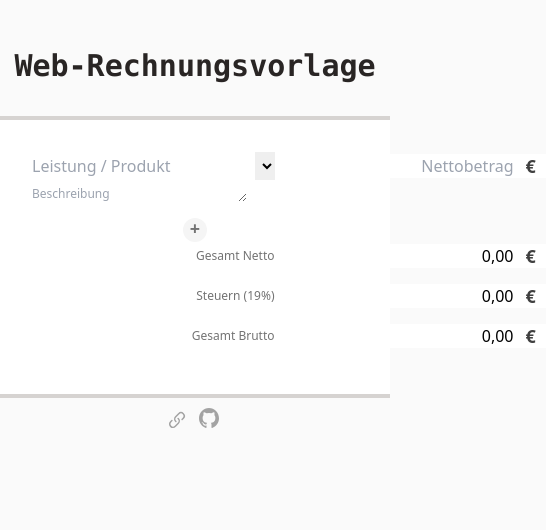
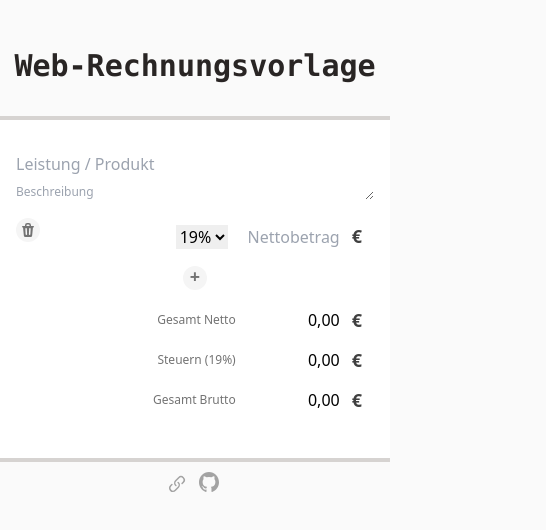
Before and after one commit to atomtigerzoo/MvueSt-Rechnung, a Vue app: page / in a window 390 px wide. Shown: the top 530 px of the page, 546 px wide, since content can reach past the window. Built offline with nearby package versions, Linux system fonts and the light colour scheme.

Commit message:
feat: updates responsive styling for all devices

```diff
--- a/src/App.vue
+++ b/src/App.vue
@@ -130,7 +130,7 @@ function removeEntryRow(id) {
 <template>
   <h1 class="mb-8 text-3xl text-center text-stone-800 font-mono font-semibold">Web-Rechnungsvorlage</h1>
 
-  <div class="p-8 bg-white border-4 border-stone-300 md:rounded-lg max-md:border-l-0 max-md:border-r-0">
+  <div class="py-8 px-4 bg-white border-4 border-stone-300 md:rounded-lg max-md:border-l-0 max-md:border-r-0 md:p-8">
     <!-- This is the container for the EntryRow ref wrapper -->
     <div ref="entryRowsRef" class="space-y-3">
       <EntryRow
@@ -143,7 +143,7 @@ function removeEntryRow(id) {
         ></EntryRow>
     </div>
 
-    <div class="mt-4 text-center">
+    <div class="my-4 text-center lg:mb-0">
       <button
         v-if="entryRows.length < 10"
         @click="addEntryRow"
--- a/src/components/EntryRow.vue
+++ b/src/components/EntryRow.vue
@@ -15,9 +15,21 @@ const entryNet = defineModel('entryNet', {type: String, default: ''})
 
 <template>
   <div class="relative group -ml-7 pl-7">
-      <div class="grid grid-cols-12 gap-2">
-        <input class="col-span-8" type="text" name="entry-service" placeholder="Leistung / Produkt">
-        <select v-model="taxRate" name="taxRate">
+      <div class="
+        flex flex-col
+        space-y-4
+        md:flex-row md:justify-start md:items-start md:space-x-2 md:space-y-0
+      ">
+        <div class="grow">
+          <input class="w-full" type="text" name="entry-service" placeholder="Leistung / Produkt">
+
+          <div class="mt-1.5">
+            <textarea class="w-full text-xs" rows="1" placeholder="Beschreibung" name="entry-description"></textarea>
+          </div>
+        </div>
+
+        <div class="shrink-0 text-right pr-3 md:flex md:items-center md:pr-0">
+          <select class="mr-4 md:w-full md:mr-2" v-model="taxRate" name="taxRate">
             <option
               v-for="rate in taxRates"
               :value="rate"
@@ -25,21 +37,22 @@ const entryNet = defineModel('entryNet', {type: String, default: ''})
               >{{ rate }}%</option>
           </select>
 
-        <div class="col-span-3 flex justify-start items-center">
           <input
             name="userNet"
             v-model.trim="entryNet"
             placeholder="Nettobetrag"
-            class="grow pr-8 text-right"
+            class="w-32 pr-8 text-right lg:w-48"
             >
           <span class="-ml-7 pl-2 text-lg text-neutral-700 font-semibold">&euro;</span>
         </div>
       </div>
-      <div class="mt-1.5 grid grid-cols-12 gap-2">
-        <textarea class="col-span-8 text-xs" rows="1" placeholder="Beschreibung" name="entry-description"></textarea>
-      </div>
 
-      <div class="hidden absolute -left-0 top-2 group-hover:block">
+      <div class="
+        absolute bottom-2
+        md:bottom-1 md:-right-2
+        lg:right-auto lg:-left-0 lg:top-2 lg:hidden
+        group-hover:block
+      ">
         <button
           @click="$emit('removeEntry')"
           class="group/button flex justify-center items-center mx-auto size-6 rounded-full bg-neutral-100 hover:bg-red-100"
--- a/src/components/GrossField.vue
+++ b/src/components/GrossField.vue
@@ -12,13 +12,13 @@ defineProps({
 </script>
 
 <template>
-  <div class="mb-3 grid grid-cols-12 gap-2">
-    <div class="col-span-9 flex justify-end items-center">
+  <div class="mb-3 mr-3 flex justify-end space-x-2 md:mr-0">
+    <div class="flex justify-end items-center">
       <label :for="inputName" class="text-neutral-500 text-xs text-right whitespace-nowrap">{{ label }}</label>
     </div>
-    <div class="col-span-3 flex justify-start items-center">
+    <div class="flex justify-start items-center">
       <input
-        class="grow pr-8 text-right"
+        class="pr-8 text-right w-32 md:w-48"
         readonly
         :value="inputValue"
         :id="inputName"
```
Also changed, not shown: 1 other file (tests, documents, lock files or other folders). Lines whose indentation alone changed are shown as unchanged.
